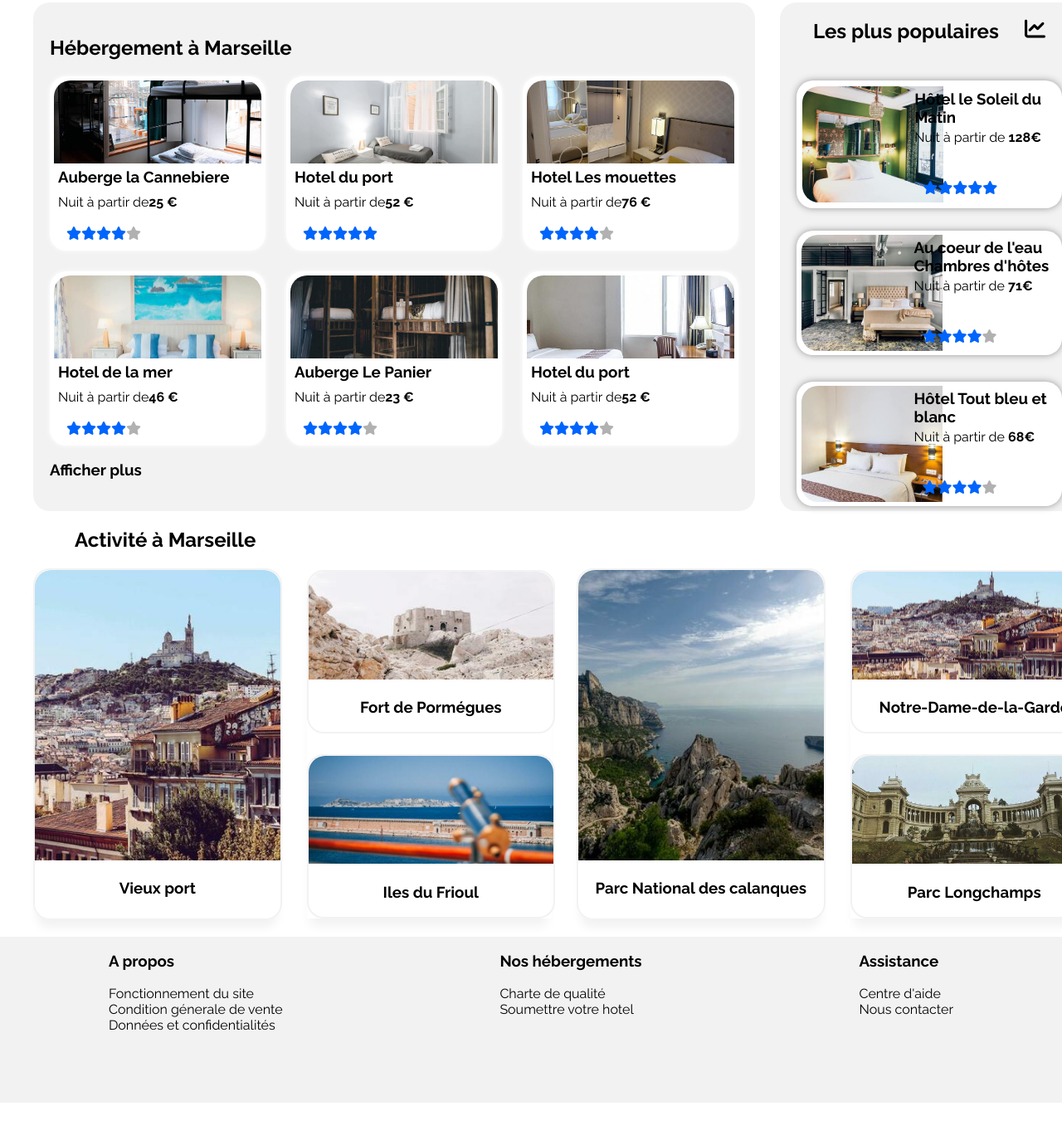
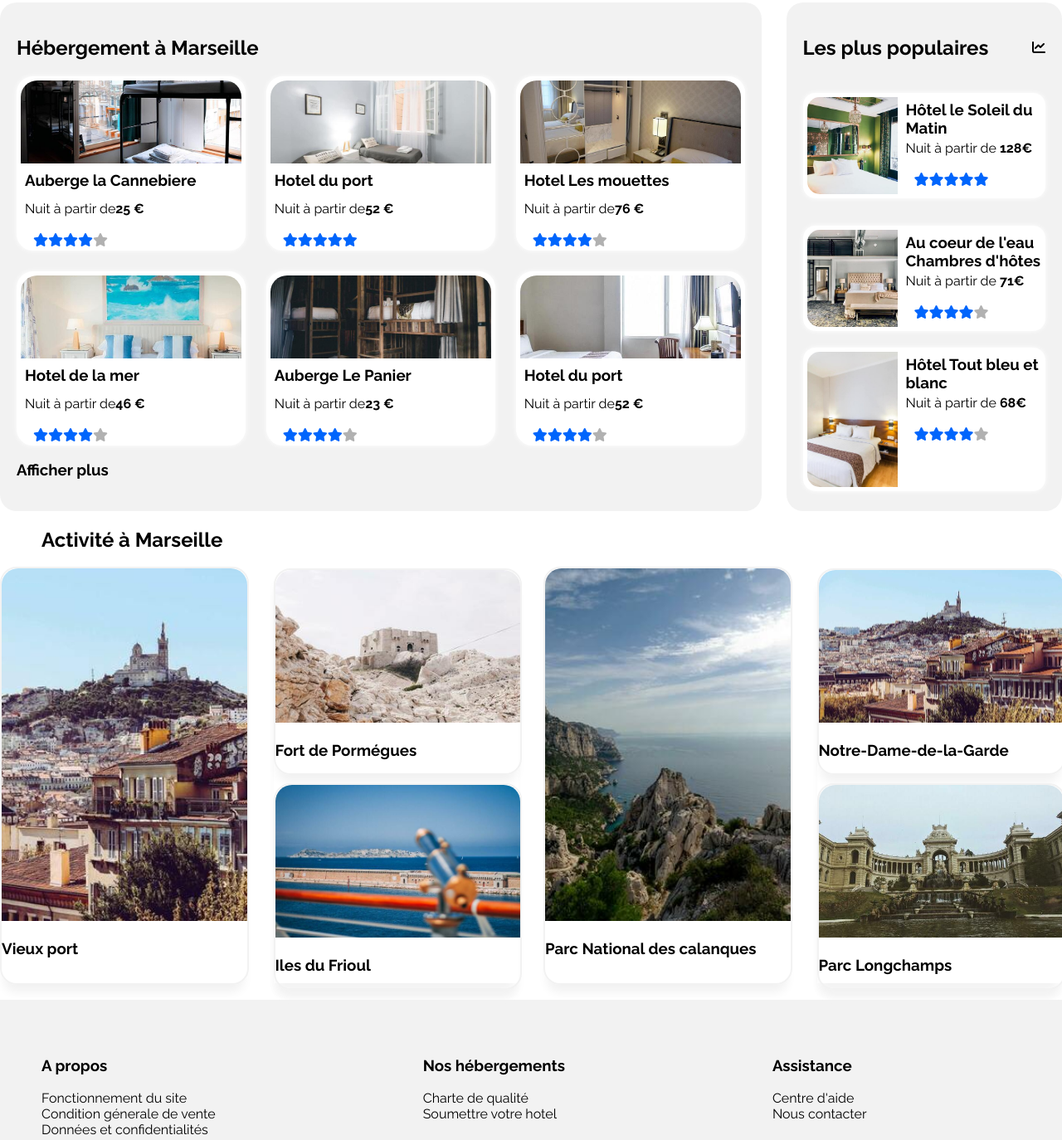
Before and after one commit to webservicesfrance/P2_shehzad_qaiser, a plain HTML site: page index.html in a window 1280 px wide. Shown: the part 423-1797 px from the top of the page at 83% size. Before the commit the page ends 1752 px from the top, so only its background shows below. Drawn offline with Linux system fonts and the light colour scheme.

Commit message:
Version 3 avec media queries mobile tablette

```diff
--- a/index.html
+++ b/index.html
@@ -115,7 +115,7 @@
                     Plus de 500 logements sont disponibles dans cette ville
                 </p>
             </div>
-            <main>
+
             <!--Section 1 Hebergement-->
             <section class="bloc-presentation">
                 <article>
@@ -128,7 +128,7 @@
                                 <div class="box-imgM" id="chambre1">
                                     <img
                                         class="imgM"
-                                            src="/images/hebergements/4_small/marcus-loke-WQJvWU_HZFo-unsplash.jpg"
+                                        src="images/hebergements/4_small/marcus-loke-WQJvWU_HZFo-unsplash.jpg"
                                         alt="hotel"
                                     />
                                 </div>
@@ -163,17 +163,15 @@
                                 <div class="box-imgM" id="chambre2">
                                     <img
                                         class="imgM"
-                                            src="/images/hebergements/4_small/fred-kleber-gTbaxaVLvsg-unsplash.jpg"
+                                        src="images/hebergements/4_small/fred-kleber-gTbaxaVLvsg-unsplash.jpg"
                                         alt="hotel"
                                     />
                                 </div>
                                 <div class="hotel-info">
-                                        <h3 class="hotel-titre">
-                                            Hotel du port
-                                        </h3>
+                                    <h3 class="hotel-titre">Hotel du port</h3>
                                     <p>
                                         Nuit à partir de
-                                            <span class="prix"> 52 €</span>
+                                        <span class="prix">52 €</span>
                                     </p>
                                     <div class="etoile">
                                         <i class="fas fa-star"></i>
@@ -192,7 +190,7 @@
                                 <div class="box-imgM" id="chambre3">
                                     <img
                                         class="imgM"
-                                            src="/images/hebergements/4_small/reisetopia-B8WIgxA_PFU-unsplash.jpg"
+                                        src="images/hebergements/4_small/reisetopia-B8WIgxA_PFU-unsplash.jpg"
                                         alt="hotel"
                                     />
                                 </div>
@@ -202,7 +200,7 @@
                                     </h3>
                                     <p>
                                         Nuit à partir de
-                                            <span class="prix"> 76 €</span>
+                                        <span class="prix">76 €</span>
                                     </p>
                                     <div class="etoile">
                                         <i class="fas fa-star"></i>
@@ -228,17 +226,15 @@
                                 <div class="box-imgM" id="chambre4">
                                     <img
                                         class="imgM"
-                                            src="/images/hebergements/4_small/annie-spratt-Eg1qcIitAuA-unsplash.jpg"
+                                        src="images/hebergements/4_small/annie-spratt-Eg1qcIitAuA-unsplash.jpg"
                                         alt="hotel"
                                     />
                                 </div>
                                 <div class="hotel-info">
-                                        <h3 class="hotel-titre">
-                                            Hotel de la mer
-                                        </h3>
+                                    <h3 class="hotel-titre">Hotel de la mer</h3>
                                     <p>
                                         Nuit à partir de
-                                            <span class="prix"> 46 €</span>
+                                        <span class="prix">46 €</span>
                                     </p>
                                     <div class="etoile">
                                         <i class="fas fa-star"></i>
@@ -262,7 +258,7 @@
                                 <div class="box-imgM" id="chambre5">
                                     <img
                                         class="imgM"
-                                            src="/images/hebergements/4_small/nicate-lee-kT-ZyaiwBe0-unsplash.jpg"
+                                        src="images/hebergements/4_small/nicate-lee-kT-ZyaiwBe0-unsplash.jpg"
                                         alt="hotel"
                                     />
                                 </div>
@@ -272,7 +268,7 @@
                                     </h3>
                                     <p>
                                         Nuit à partir de
-                                            <span class="prix"> 23 €</span>
+                                        <span class="prix">23 €</span>
                                     </p>
                                     <div class="etoile">
                                         <i class="fas fa-star"></i>
@@ -298,17 +294,15 @@
                                 <div class="box-imgM" id="chambre6">
                                     <img
                                         class="imgM"
-                                            src="/images/hebergements/4_small/febrian-zakaria-M6S1WvfW68A-unsplash.jpg"
+                                        src="images/hebergements/4_small/febrian-zakaria-M6S1WvfW68A-unsplash.jpg"
                                         alt="hotel"
                                     />
                                 </div>
                                 <div class="hotel-info">
-                                        <h3 class="hotel-titre">
-                                            Hotel du port
-                                        </h3>
+                                    <h3 class="hotel-titre">Hotel du port</h3>
                                     <p>
                                         Nuit à partir de
-                                            <span class="prix"> 52 €</span>
+                                        <span class="prix">52 €</span>
                                     </p>
                                     <div class="etoile">
                                         <i class="fas fa-star"></i>
@@ -335,17 +329,13 @@
 
                 <!--Bloc Lateral Aside -->
                 <aside>
-                        <div class="populaire-bloc">
                     <div class="aside-titre">
                         <h2>Les plus populaires</h2>
                         <i class="fas fa-chart-line"></i>
                     </div>
-                            <a href="#">
-                                <div class="vignietteA" id="salonA1">
-                                    <div
-                                        class="aside-image-envelop"
-                                        id="most-popular-img1"
-                                    >
+                    <a href="#" class="link-vignietteA">
+                        <div class="vignietteA">
+                            <div class="aside-image-envelop">
                                 <img
                                     src="images/hebergements/4_small/emile-guillemot-aside1.jpg"
                                     alt="Hôtel le Soleil du Matin"
@@ -372,11 +362,8 @@
                         </div>
                     </a>
                     <a href="#">
-                                <div class="vignietteA" id="salonA2">
-                                    <div
-                                        class="aside-image-envelop"
-                                        id="most-popular-img2"
-                                    >
+                        <div class="vignietteA">
+                            <div class="aside-image-envelop">
                                 <img
                                     src="images/hebergements/4_small/aw-creative-aside2.jpg"
                                     alt="Au coeur de l'eau Chambres d'hôtes"
@@ -385,8 +372,7 @@
                             <div class="hotel-legende">
                                 <div class="hotel-info">
                                     <h3 class="hotel-titre">
-                                                Au coeur de l'eau Chambres
-                                                d'hôtes
+                                        Au coeur de l'eau Chambres d'hôtes
                                     </h3>
                                     <p class="hotel-prix">
                                         Nuit à partir de
@@ -410,11 +396,8 @@
                         </div>
                     </a>
                     <a href="#">
-                                <div class="vignietteA" id="salonA3">
-                                    <div
-                                        class="aside-image-envelop"
-                                        id="most-popular-img3"
-                                    >
+                        <div class="vignietteA">
+                            <div class="aside-image-envelop">
                                 <img
                                     src="images/hebergements/4_small/febrian-zakaria-aside3.jpg"
                                     alt="Hôtel Tout bleu et blanc"
@@ -446,80 +429,75 @@
                             </div>
                         </div>
                     </a>
-                        </div>
                 </aside>
             </section>
 
             <!-- Section 2 Activité à marseille-->
 
-                <div id="titreAM"><h2>Activité à Marseille</h2></div>
+            <div id="titreAM">
+                <h2>Activité à Marseille</h2>
+            </div>
             <section class="bloc-activite">
                 <div class="hotel-section2">
                     <a href="#"
                         ><img
-                                class="imgAct"
-                                src="/images/activites/4_small/florian-wehde-xW9e8gdotxI-unsplash.jpg"
+                            src="images/activites/4_small/florian-wehde-xW9e8gdotxI-unsplash.jpg"
                             alt="hotel"
                         />
-                            <h3>Vieux port</h3></a
-                        >
+                        <h3>Vieux port</h3>
+                    </a>
                 </div>
                 <div class="hotel-section3">
                     <div class="superpose">
                         <a href="#"
                             ><img
-                                    class="imgAct"
-                                    src="/images/activites/4_small/paul-hermann-QFTrLdQIRhI-unsplash.jpg"
+                                src="images/activites/4_small/paul-hermann-QFTrLdQIRhI-unsplash.jpg"
                                 alt="hotel"
                             />
-                                <h3>Fort de Pormégues</h3></a
-                            >
+                            <h3>Fort de Pormégues</h3>
+                        </a>
                     </div>
                     <div class="superpose">
                         <a href="#"
                             ><img
-                                    class="imgAct"
-                                    src="/images/activites/4_small/kevin-hikari-rV_Qd1l-VXg-unsplash.jpg"
+                                src="images/activites/4_small/kevin-hikari-rV_Qd1l-VXg-unsplash.jpg"
                                 alt="hotel"
                             />
-                                <h3>Iles du Frioul</h3></a
-                            >
+                            <h3>Iles du Frioul</h3>
+                        </a>
                     </div>
                 </div>
                 <div class="hotel-section2">
                     <a href="#"
                         ><img
-                                class="imgAct"
-                                src="/images/activites/4_small/kilyan-sockalingum-NR8-cBCN3aI-unsplash.jpg"
+                            src="images/activites/4_small/kilyan-sockalingum-NR8-cBCN3aI-unsplash.jpg"
                             alt="hotel"
                         />
-                            <h3>Parc National des calanques</h3></a
-                        >
+                        <h3>Parc National des calanques</h3>
+                    </a>
                 </div>
                 <div class="hotel-section3">
                     <div class="superpose">
                         <a href="#"
                             ><img
-                                    class="imgAct"
-                                    src="/images/activites/4_small/florian-wehde-xW9e8gdotxI-unsplash.jpg"
+                                src="images/activites/4_small/florian-wehde-xW9e8gdotxI-unsplash.jpg"
                                 alt="hotel"
                             />
-                                <h3>Notre-Dame-de-la-Garde</h3></a
-                            >
+                            <h3>Notre-Dame-de-la-Garde</h3>
+                        </a>
                     </div>
                     <div class="superpose">
                         <a href="#"
                             ><img
-                                    class="imgAct"
-                                    src="/images/activites/4_small/lena-paulin-wH2-EJoDcV0-unsplash.jpg"
+                                src="images/activites/4_small/lena-paulin-wH2-EJoDcV0-unsplash.jpg"
                                 alt="hotel"
                             />
-                                <h3>Parc Longchamps</h3></a
-                            >
+                            <h3>Parc Longchamps</h3>
+                        </a>
                     </div>
                 </div>
             </section>
-            </main>
+
             <!--Bloc Bas de page-->
             <footer>
                 <div class="liens">
--- a/style.css
+++ b/style.css
@@ -9,11 +9,6 @@ body {
     margin: 0;
 }
 
-main {
-    width: 100%;
-    display: flex;
-    flex-direction: column;
-}
 /*Version Desktop*/
 
 header {
@@ -307,45 +302,37 @@ article {
 /*Aside les hotels populaires*/
 aside {
     width: 25%;
-    margin-right: 60px;
-}
-.populaire-bloc {
-    display: grid;
-    grid-template-columns: 1fr;
-    grid-template-rows: 0.25fr 1fr 1fr 1fr;
-    row-gap: 25px;
-    height: 100%;
-    width: 100%;
     background-color: #f2f2f2;
     border-radius: 20px;
-    padding-left: 20px;
-    padding-right: 20px; /*espacement gauche droite*/
+    padding: 20px;
+    display: flex;
+    flex-direction: column;
+    gap: 20px;
 }
 
-.populaire-bloc .aside-titre {
+.aside-titre {
     display: flex;
     justify-content: space-between;
-    align-items: flex-start;
-    margin: 0;
-    background-color: #f2f2f2;
-    border-radius: 20px;
-}
-
-.populaire-bloc .aside-titre h2 {
-    margin: 0;
-}
-.aside-titre {
-    padding: 20px;
+    align-items: center;
 }
 
 .populaire-bloc i {
     font-size: 25px;
 }
 
+.link-vignietteA {
+    width: 100%;
+    height: 140px;
+    text-decoration: none;
+}
 .vignietteA {
-    background-color: rgb(140, 140, 140);
-    list-style: none;
-    height: 140px;
+    background-color: white;
+    border-radius: 15px;
+    display: flex;
+    flex-direction: row;
+    gap: 10px;
+    border: 5px solid rgb(255, 255, 255);
+    box-shadow: 0px 0px 6px 0px white;
 }
 
 .vignietteA:hover {
@@ -355,36 +342,33 @@ aside {
 } /*effet au survole*/
 
 .aside-image-envelop {
-    margin: 0;
-    padding: 0;
     display: flex;
     align-items: center;
     width: 40%;
+}
+.aside-image-envelop img {
+    display: flex;
+    object-fit: cover;
+    width: 100%;
     height: 100%;
     border-radius: 15px 0 0 15px;
-}
-.aside-image-envelop img {
-    width: 100%;
-    height: 100%;
-    max-height: 140px;
-    min-width: 170px;
-    border-radius: 20px 0 0 20px;
-    object-fit: cover;
 } /*permet de couvrir la totalité de l'espace en conservant les proportions*/
 
-.vignietteA .hotel-legende {
-    margin-left: 10px;
+.hotel-legende {
+    width: 60%;
+    height: 100%;
+    border-radius: 0 15px 15px 0;
     display: flex;
     flex-direction: column;
-    justify-content: space-between;
+    gap: 10px;
 }
 
-.vignietteA .hotel-legende .hotel-titre {
+.hotel-titre {
     padding: 4px 0;
     margin: 0;
 }
 
-.vignietteA .hotel-legende .hotel-prix {
+.hotel-prix {
     margin-top: 0;
     margin-bottom: 0;
 }
@@ -448,87 +432,85 @@ aside {
     align-items: center;
     width: 100%;
     gap: 30px;
+    height: 500px;
 }
 
 .hotel-section2 {
-    flex: 1;
-    height: 420px;
-    margin: 0;
+    height: 100%;
     border-radius: 20px;
     border: #f2f2f2 2px solid;
-    text-align: center;
+    text-align: left;
     box-shadow: -1px 14px 12px -5px #f2f2f2;
+    width: 25%;
+    display: flex;
+    flex-direction: column;
 }
 
-.hotel-section3 {
-    flex: 1;
-    display: flex;
-    flex-direction: column;
-    justify-content: space-between;
-    height: 420px;
-    margin: 0;
-    text-align: center;
-    box-shadow: -1px 14px 12px -5px #f2f2f2;
+.hotel-section2 a {
+    height: 100%;
+    width: 100%;
 }
 
-.hotel-section2 img {
+.hotel-section2 > a > img {
     width: 100%;
-    height: 350px;
-    border-radius: 20px 20px 0 0;
-    object-fit: cover;
-}
-.hotel-section3 img {
-    width: 100%;
-    height: 130px;
+    height: 85%;
     border-radius: 20px 20px 0 0;
     object-fit: cover;
 }
 
+.hotel-section3 {
+    display: flex;
+    flex-direction: column;
+    gap: 2%;
+    height: 100%;
+    text-align: left;
+    box-shadow: -1px 14px 12px -5px #f2f2f2;
+    width: 25%;
+}
+
 .superpose {
-    border: 2px #f2f2f2 solid;
+    width: 100%;
+    height: 49%;
     border-radius: 20px;
-    width: 100%;
+    border: #f2f2f2 2px solid;
+    text-align: left;
+    box-shadow: -1px 14px 12px -5px #f2f2f2;
+    display: flex;
+    flex-direction: column;
 }
 
 .superpose a {
     color: #000000;
+    width: 100%;
+    height: 100%;
+}
+.superpose > a > img {
+    width: 100%;
+    height: 75%;
+    border-radius: 20px 20px 0 0;
+    object-fit: cover;
 }
 
 /*Footer*/
 footer {
     display: flex;
     flex-direction: row;
-    justify-content: space-around;
+    gap: 250px;
     width: 100%;
-    height: 200px;
     background-color: #f2f2f2;
+    padding: 50px;
     margin-top: 20px;
 }
 .liens {
     width: auto;
 }
 .liens a:hover {
-    color: red;
+    color: #0065fc;
 }
 
-/*Media queries Desktop*/
 
-/*Media queries Tablette*/
-@media screen and (min-width: 768px) and (max-width: 1023px) {
-    section {
-        display: flex;
-        flex-direction: column-reverse;
-    }
-    .populaire-bloc {
-        display: flex;
-        flex-direction: row;
-    }
-}
-
-/*Media queries pour les Mobiles ip 980px android 800px , ecrire @media all and (max-device-width: 980px) , 480px represente le peripherique mobile*/
-
-@media screen and (max-width: 767px) {
-    body {
+@media screen and (max-width: 780px) {
+    body {padding: 0;
         margin: 0;
     }
     header {
@@ -576,14 +558,89 @@ footer {
         flex-wrap: wrap;
     }
 
+    .bloc-presentation {
+        display: flex;
+        flex-direction: column-reverse;
+        width: 100%;
+
+}
+article, aside{ width: 100%;
+padding: 0;}
+
+.section0, .bloc-presentation, .bloc-activite{
+    margin: 0;
+    padding: 0 ;}
+
+footer{ margin-top: 20px;
+    padding:0;
+    gap: 20px;
+    text-align: center;
+}
+}
+/*Media queries pour les Mobiles 480px represente le peripherique mobile*/
+
+@media screen and (max-width: 480px) {
+    body {
+        margin: auto;
+    }
+    header {
+        display: flex;
+        flex-direction: row;
+        flex-wrap: wrap;
+    }
+    .hp:nth-child(1) {
+        order: 1;
+    }
+    .hp:nth-child(2) {
+        order: 3;
+    }
+    .hp:nth-child(3) {
+        order: 2;
+    }
+
+    nav ul li:hover {
+        border-bottom: #0065fc 3px solid;
+        border-top: none;
+    }
+
+    #logo {
+        padding-left: 20px;
+        padding-bottom: 0;
+        padding-top: 30px;
+    }
+    #inscrire {
+        padding-left: 0;
+    }
+
+    /*Bloc recherches*/
+
+    #bloc-recherches {
+        margin: 0 auto;
+    }
+
+    #filtres {
+        display: flex;
+        flex: 1;
+        padding-right: 60%;
+    }
+
+    #bloc_filtre {
+        flex-wrap: wrap;
+    }
+    .section0,
+    .bloc-presentation,
+    .bloc-activite {
+        margin: auto;
+        padding: 30px;
+        width: 100%;
+    }
+
     /*media queries de la Section 1 Hebergement à Marseille*/
-    section {
+    .bloc-presentation {
         display: flex;
         flex-direction: column-reverse;
         justify-content: center;
         border-radius: 0;
-        margin: 0;
-        padding: 0;
         width: 100%;
         gap: 0;
     }
@@ -602,7 +659,7 @@ footer {
         flex-direction: column;
         justify-content: center;
         width: 100%;
-        margin: auto; /*centrer*/
+        /*margin: auto; /*centrer*/*/
         padding: 0;
     }
 
@@ -624,11 +681,11 @@ footer {
 
     /*media queries  bloc activite*/
 
-    .bloc-presentation,
     .bloc-activite {
         display: flex;
         flex-direction: column;
         width: 100%;
+        height: auto;
         padding: 0;
         margin: auto;
     }
@@ -640,4 +697,13 @@ footer {
         width: 100%;
         gap: 20px;
     }
+
+    /*Footer*/
+    footer {
+        flex-direction: column;
+        gap: 40px;
+        margin: 0;
+        padding: 0 30px;
+        width: 100%;
+    }
 }
```
Also changed, not shown: Decoupage de ma page.png (deleted), Desktop - 1.png (deleted), Desktop - 2 - Decoupage.png (deleted), git.png (deleted), iPhone 8 - 1.png (deleted), media-query-css 01.png (deleted). Lines whose indentation alone changed are shown as unchanged.
